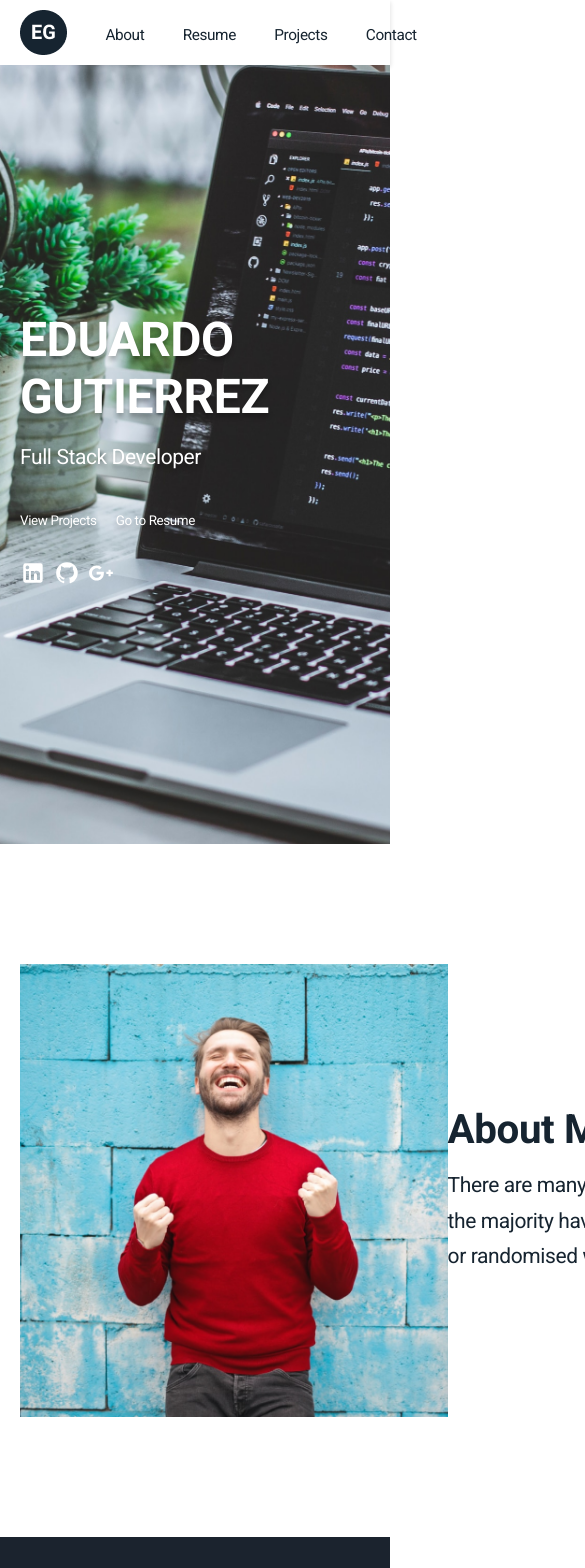
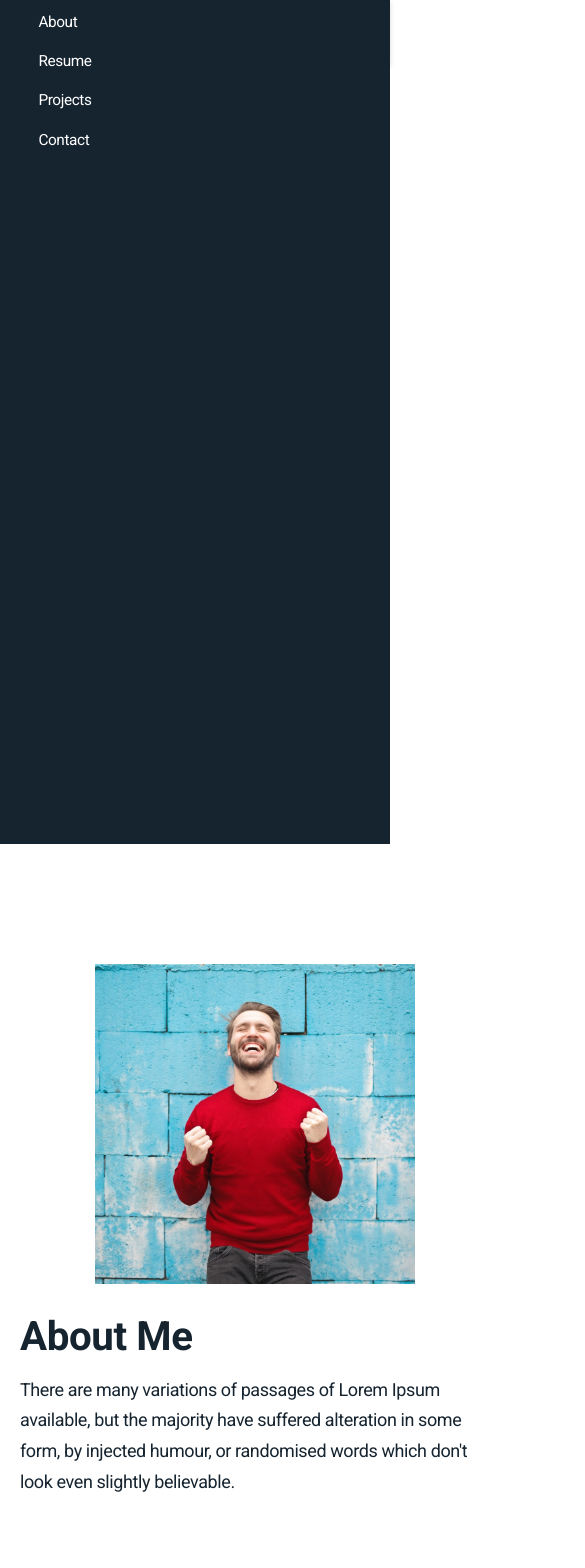
Before and after one commit to BigEgu24/full-stack-portfolio, a React (Create React App) app: page / in a window 390 px wide. Shown: the top 1568 px of the page, 585 px wide, since content can reach past the window. Built offline with nearby package versions, Linux system fonts and the light colour scheme.

Commit message:
Contact Page Email Send UX Update

```diff
--- a/src/App.scss
+++ b/src/App.scss
@@ -53,6 +53,9 @@ h3{
     //font-family: var(--ff-accent);
     //font-weight: 900;
     line-height: normal;
+}
+textarea{
+    font-family: var(--ff-primary);
 }
 
 /* WRAPPER */
--- a/src/components/Header/Header.js
+++ b/src/components/Header/Header.js
@@ -1,6 +1,10 @@
 import React from 'react';
 import "./Header.scss";
 import Wrapper from '../Wrapper/Wrapper';
+import Icon from '@mdi/react';
+import {
+    mdiChevronLeft
+} from '@mdi/js';
 const Link = require("react-router-dom").Link;
 
 export default function Header() {
--- a/src/components/Header/Header.scss
+++ b/src/components/Header/Header.scss
@@ -29,3 +29,33 @@ header{
         }
     }
 }
+
+@media only screen and (max-width: 1200px) {
+
+}
+@media only screen and (max-width: 922px) {
+    // .nav{
+    //     position: absolute;
+    //     top: 0;
+    //     width: 100vw;
+    // }
+}
+@media only screen and (max-width: 768px) {
+    .nav{
+        position: absolute;
+        top: 0;
+        left: 0;
+        width: 100vw;
+        height: 100vh;
+        background: var(--primary-dark);
+        flex-direction: column;
+        li{
+            a{
+                color: #fff!important;
+            }
+        }
+    }
+}
+@media only screen and (max-width: 600px) {
+
+}
--- a/src/components/Project/Data.js
+++ b/src/components/Project/Data.js
@@ -1,6 +1,6 @@
 export const Project1 = {
     type: 'ECOMMERCE',
-    img: 'shop.png',
+    img: 'code.gif',
     title: "Cross-Platform Ecommerce Application",
     description: `There are many variations of passages of Lorem Ipsum available, but the majority
     have suffered alteration in some form, by injected humour, or randomised words
--- a/src/components/Project/Project.scss
+++ b/src/components/Project/Project.scss
@@ -22,7 +22,7 @@
     .overlay{
         height: 100%;
         width: 100%;
-        background: rgba(0,0,0, 1.0);
+        background: rgba(0,0,0, 0.8);
         opacity: 0;
         top: 0;
         left: 0;
@@ -94,3 +94,8 @@
         }
     }
 }
+@media only screen and (min-width: 768px) {
+    .project{
+
+    }
+}
--- a/src/components/Wrapper/Wrapper.scss
+++ b/src/components/Wrapper/Wrapper.scss
@@ -9,9 +9,18 @@
     }
 }
 
-/* Large devices (laptops/desktops, 992px and up) */
-@media only screen and (min-width: 992px) {
+@media only screen and (max-width: 1100px) {
+    .wrapper-md{
+        width: 992px!important;
+        padding: 0px 20px;
+    }
+}
 
+@media only screen and (max-width: 992px) {
+    .wrapper-md{
+        width: 768px!important;
+        padding: 0px 20px;
+    }
 }
 
 /* Medium devices (landscape tablets, 768px and up) */
--- a/src/pages/Contact/Contact.scss
+++ b/src/pages/Contact/Contact.scss
@@ -48,6 +48,10 @@
                     font-size: 0.75rem;
                     color: rgb(87, 87, 87);
                     box-shadow: 0px 1px 2px rgba(0, 0, 0, 0.1);
+                    &:focus{
+                        border: 0.1px solid rgba(0, 149, 255, 0.495);
+                        box-shadow: 0px 1px 2px rgba(0, 149, 255, 0.495);
+                    }
                 }
                 textarea{
                     border: 1px solid #E7E7E7;
@@ -58,6 +62,10 @@
                     color: rgb(87, 87, 87);
                     resize: none;
                     box-shadow: 0px 1px 2px rgba(0, 0, 0, 0.1);
+                    &:focus{
+                        border: 0.1px solid rgba(0, 149, 255, 0.495);
+                        box-shadow: 0px 1px 2px rgba(0, 149, 255, 0.495);
+                    }
                 }
             }
         }
--- a/src/pages/Homepage/Homepage.js
+++ b/src/pages/Homepage/Homepage.js
@@ -283,7 +283,7 @@ export default function Homepage() {
                             partialVisibility={true}
                         >
                             {({ isVisible }) => (
-                                <div className="flex">
+                                <div className="container grid flex">
                                     <Spring delay={150}
                                         from={{ opacity: isVisible ? 1 : 0, marginLeft: -500 }}
                                         to={{ opacity: isVisible ? 1 : 0, marginLeft: 0 }}
@@ -295,6 +295,26 @@ export default function Homepage() {
                                         )}
                                     </Spring>
                                     <Spring delay={350}
+                                        from={{ opacity: isVisible ? 1 : 0, marginLeft: -500 }}
+                                        to={{ opacity: isVisible ? 1 : 0, marginLeft: 0 }}
+                                        >
+                                        {({ opacity }) => (
+                                            <span style={{opacity}}>
+                                                <Project {...Project1}/>
+                                            </span>
+                                        )}
+                                    </Spring>
+                                    <Spring delay={550}
+                                        from={{ opacity: isVisible ? 1 : 0, marginLeft: -500 }}
+                                        to={{ opacity: isVisible ? 1 : 0, marginLeft: 0 }}
+                                        >
+                                        {({ opacity }) => (
+                                            <span style={{opacity}}>
+                                                <Project {...Project1}/>
+                                            </span>
+                                        )}
+                                    </Spring>
+                                    <Spring delay={550}
                                         from={{ opacity: isVisible ? 1 : 0, marginLeft: -500 }}
                                         to={{ opacity: isVisible ? 1 : 0, marginLeft: 0 }}
                                         >
--- a/src/pages/Homepage/Homepage.scss
+++ b/src/pages/Homepage/Homepage.scss
@@ -100,6 +100,10 @@
         font-size: 2.1rem;
         margin-block-end: 4rem;
     }
+    .container{
+        grid-template-columns: repeat(3,minmax(0,1fr));
+        justify-content: center;
+    }
 }
 // Last Contact Section
 .last-contact{
@@ -107,7 +111,7 @@
     .content{
         flex-direction: column;
         justify-content: center;
-        width: 670px;
+        //width: 670px;
         word-wrap: break-word;
         .title{
             font-size: 1.9rem;
@@ -123,5 +127,75 @@
 }
 /* Extra large devices (large laptops and desktops, 1200px and up) */
 @media only screen and (max-width: 1200px) {
-
+    .about-me{
+        .content{
+            width: 570px;
+            h1{
+                font-size: 2.1rem;
+                margin-block-end: 15px;
+            }
+            p{
+                font-size: 21px;
+            }
+        }
+    }
 }
+@media only screen and (max-width: 1100px) {
+    .about-me{
+        .wrapper-md{
+            flex-direction: column;
+            align-items: center;
+            .content{
+                width: 470px;
+                margin-block-start: 1.5rem;
+                h1{
+                    font-size: 2.1rem;
+                    margin-block-end: 15px;
+                }
+                p{
+                    font-size: 18px;
+                }
+            }
+        }
+    }
+    .projects{
+        .container{
+            grid-template-columns: repeat(2,minmax(0,1fr));
+        }
+    }
+}
+@media only screen and (max-width: 922px) {
+    // .nav{
+    //     position: absolute;
+    //     top: 0;
+    //     width: 100vw;
+    // }
+}
+@media only screen and (max-width: 768px) {
+    .projects{
+        .container{
+            grid-template-columns: repeat(1,minmax(0,1fr));
+            justify-content: center;
+        }
+    }
+    .about-me{
+        .image{
+            height: 320px;
+            width: 320px;
+            background-position: center;
+            background-repeat: no-repeat;
+            background-size: cover;
+        }
+        .content{
+            width: 320px;
+        }
+    }
+}
+@media only screen and (max-width: 600px) {
+    .projects{
+        .container{
+            grid-template-columns: repeat(1,minmax(0,1fr));
+            justify-content: center;
+        }
+    }
+}
```
Also changed, not shown: src/pages/Contact/Contact.js (+64 -7 lines), public/images/code.gif (added), 1 other file (tests, documents, lock files or other folders).
